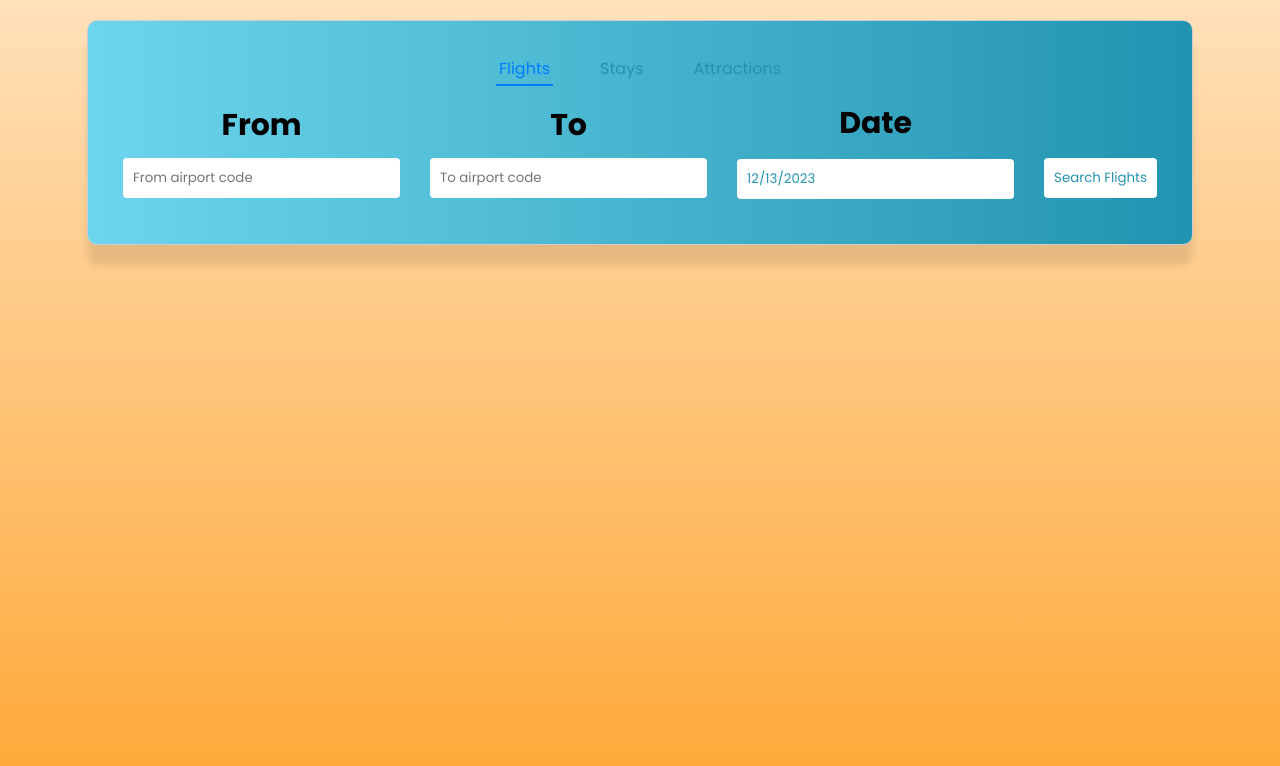
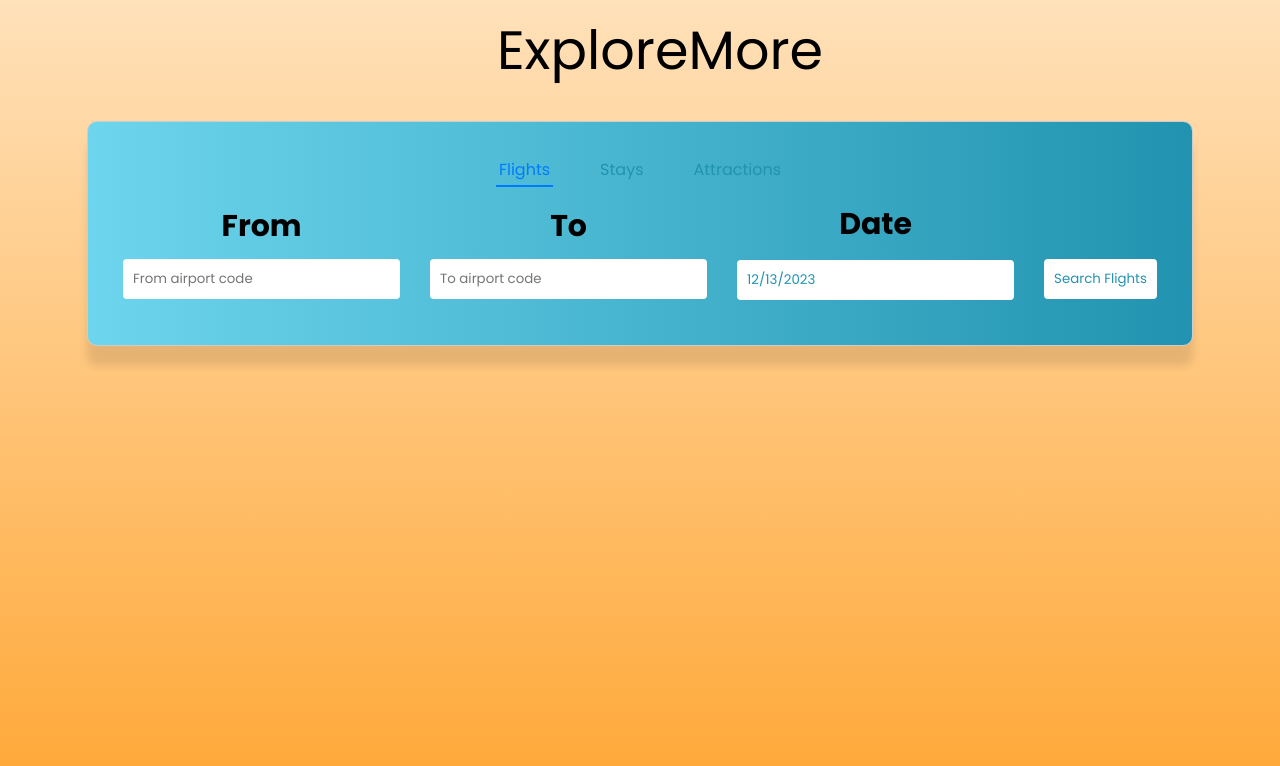
Before and after one commit to Loganuwu/exploremore-travel, a React (Create React App) app: page / in a window 1280 px wide. Shown: the top 766 px of the page. Built offline with nearby package versions, Linux system fonts and the light colour scheme.

Commit message:
Adding new Support Page

```diff
--- a/src/App.css
+++ b/src/App.css
@@ -12,6 +12,20 @@
     animation: App-logo-spin infinite 20s linear;
   }
 }
+
+.app-header {
+  width: 100%;
+  padding: 10px 20px;
+}
+
+.website-title {
+  margin: 0;
+  font-size: 54px; /* Adjust the size as needed */
+  text-align: center;
+  font-family: 'Poppins', sans-serif;
+  font-weight: 400;
+}
+
 
 .App-header {
   background-color: #282c34;
--- a/src/App.js
+++ b/src/App.js
@@ -9,6 +9,9 @@ const App = () => {
 
     return (
         <>
+                        <header className="app-header">
+                            <h1 className="website-title">ExploreMore</h1>
+                        </header>
             <div className="search-container">
                 <div className="search-toggle">
                     <button onClick={() => setActiveSearchType('Flights')} className={activeSearchType === 'Flights' ? 'active' : ''}>Flights</button>
```
Also changed, not shown: src/Support.css (added, +16 -0 lines), src/Support.js (added, +23 -0 lines).
